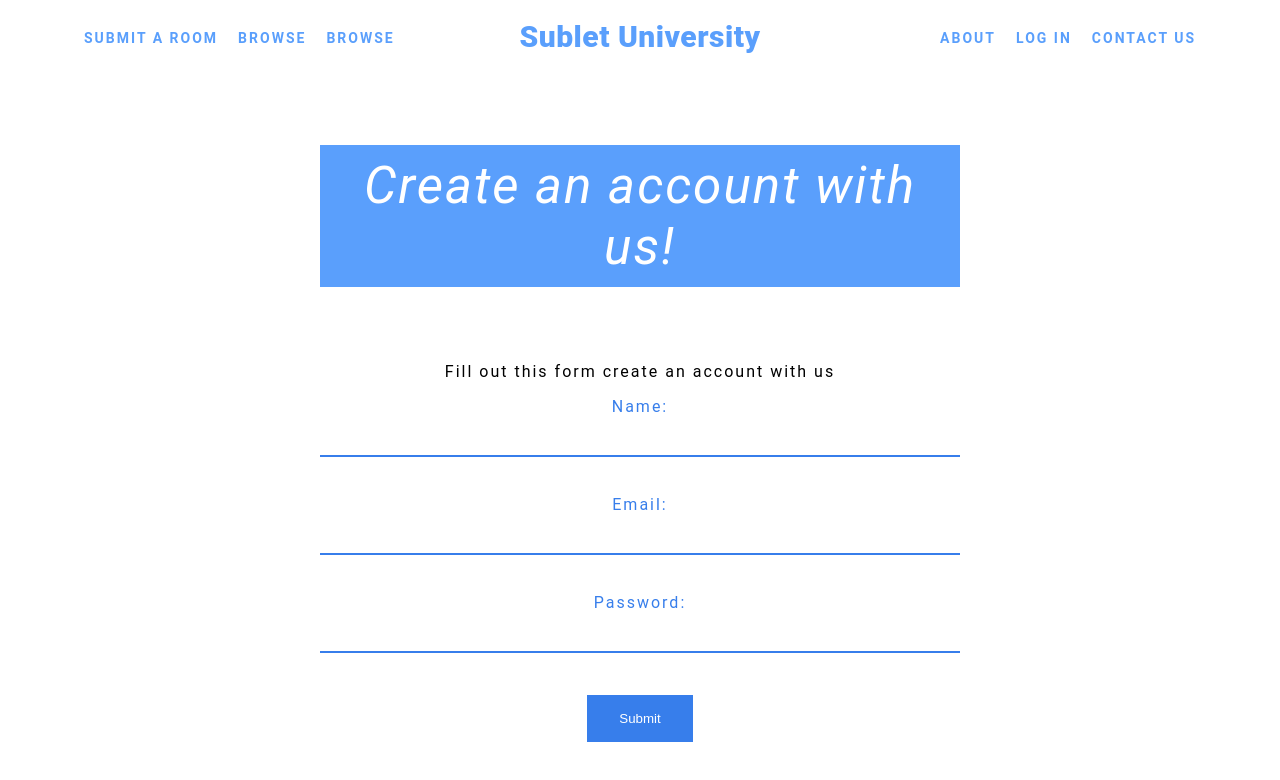
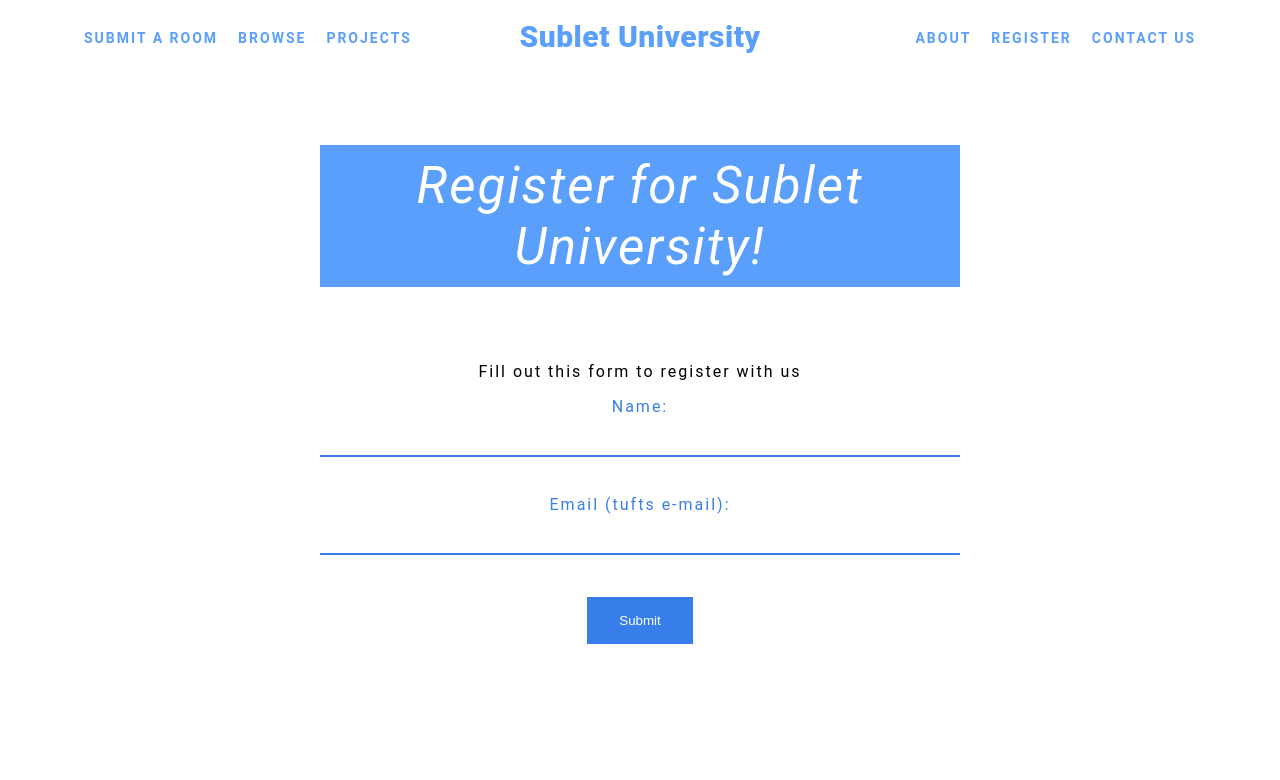
Before and after one commit to spencerGallant/Sublet-University, a plain HTML site: page login.html in a window 1280 px wide. Drawn offline with Linux system fonts and the light colour scheme.

Commit message:
Update login.html

```diff
--- a/login.html
+++ b/login.html
@@ -1,7 +1,7 @@
 <!DOCTYPE html>
 <html>
   <head>
-    <title> Sublet University Login </title>
+    <title> Sublet University Register </title>
     <link rel="stylesheet" type="text/css" href="stylesheet.css">
       <style>
         html, body {
@@ -114,7 +114,7 @@
              <li class="right-nav"><a href="contact.html">
               Contact Us </a></li>
               <li class="right-nav"><a href="login.html">
-              Log In </a></li>
+              Register </a></li>
               <li class="right-nav"><a href="about.html">
                 About </a></li>
 
@@ -131,7 +131,7 @@
            <li class="left-nav"> <a href="browse.html">
                 Browse </a></li>
                <li class="left-nav"> <a href="projects.html">
-                Browse </a></li>
+                Projects </a></li>
             </li>
             </li>
           </nav>
@@ -143,16 +143,14 @@
 <div align="center">
 
     <div class="heading">
-       Create an account with us!
+       Register for Sublet University!
     </div>
-    <p> Fill out this form create an account with us</p>
+    <p> Fill out this form to register with us</p>
     <form action="browse.html" onsubmit='return newDoc()'>
       Name:<br>
       <input type="text" name="Name" required="true" style="width: 50%;"> <br><br><br>
-      Email:<br>
+      Email (tufts e-mail):<br>
       <input type="text" name="Email" required="true" style="width: 50%;"> <br><br><br>
-      Password:<br>
-      <input type="text" name="Password" required="true" style="width: 50%;"> <br><br><br>
       <input type="submit" value="Submit"> <br><br>
     </form>
 </div>
```
